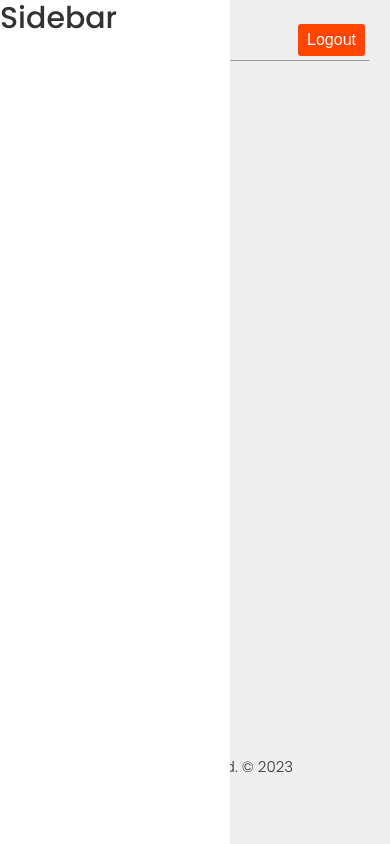
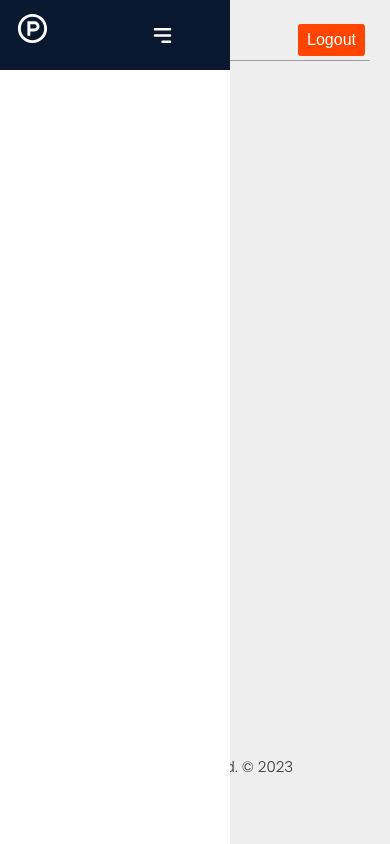
Before and after one commit to luisalfredonm/inventory, a React (Create React App) app in the folder frontend/frontend/: page /dashboard in a window 390 px wide. Built offline with nearby package versions, Linux system fonts and the light colour scheme.

Commit message:
menu hamburger ready

```diff
--- a/frontend/frontend/src/components/sidebar/Sidebar.js
+++ b/frontend/frontend/src/components/sidebar/Sidebar.js
@@ -1,11 +1,29 @@
-import React from 'react'
+
+import React, { useState } from "react";
 import "./Sidebar.scss"
+import { HiMenuAlt3 } from "react-icons/hi";
+import { RiProductHuntLine } from "react-icons/ri";
+import menu from "../../data/sidebar";
+import SidebarItem from "./SidebarItem";
 
 const Sidebar = ({children}) => {
+  const [isOpen, setIsOpen] = useState(true);
+  const toggle = () => setIsOpen(!isOpen);
   return (
     <div className='layout'>
-       <div className="sidebar">
-        <h2>Sidebar</h2>
+       <div className="sidebar" style={{ width: isOpen ? "230px" : "60px" }}>
+
+      <div className='top_section'>
+        <div className="logo"style={{ display: isOpen ? "block" : "none" }}>
+          <RiProductHuntLine size={35} style={{cursor:"pointer"}}/>
+        </div>
+        <div>
+          <div className="bars"style={{ marginLeft: isOpen ? "100px" : "0px" }}>
+          <HiMenuAlt3 onClick={toggle} />
+          </div>
+        </div>
+
+      </div>
        </div>
        <main>
         {children}
--- /dev/null
+++ b/frontend/frontend/src/data/sidebar.js
@@ -0,0 +1,36 @@
+import { FaTh, FaRegChartBar, FaCommentAlt } from "react-icons/fa";
+import { BiImageAdd } from "react-icons/bi";
+
+const menu = [
+  {
+    title: "Dashboard",
+    icon: <FaTh />,
+    path: "/dashboard",
+  },
+  {
+    title: "Add Product",
+    icon: <BiImageAdd />,
+    path: "/add-product",
+  },
+  {
+    title: "Account",
+    icon: <FaRegChartBar />,
+    childrens: [
+      {
+        title: "Profile",
+        path: "/profile",
+      },
+      {
+        title: "Edit Profile",
+        path: "/edit-profile",
+      },
+    ],
+  },
+  {
+    title: "Report Bug",
+    icon: <FaCommentAlt />,
+    path: "/contact-us",
+  },
+];
+
+export default menu;
```
